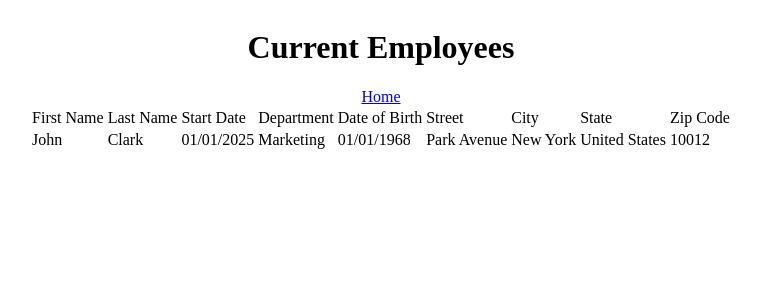
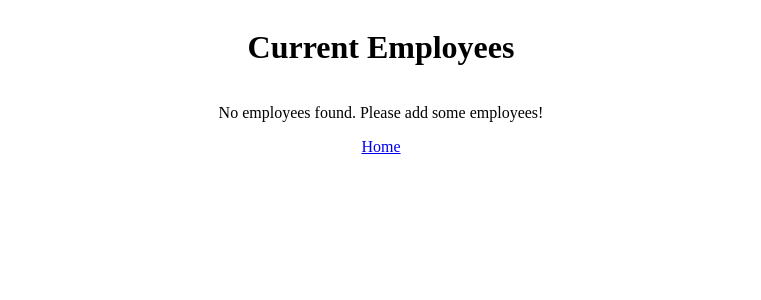
Before and after one commit to inesder/hrnet, a React (Create React App) app: page /employeelist in a window 1280 px wide. Shown: the top 300 px of the page, without its empty margins (259-1020 px from the left). Built offline with nearby package versions, Linux system fonts and the light colour scheme.

Commit message:
add datas in tab

```diff
--- a/src/components/Calendar.jsx
+++ b/src/components/Calendar.jsx
@@ -3,10 +3,13 @@ import { AdapterDayjs } from '@mui/x-date-pickers/AdapterDayjs'
 import { DatePicker } from '@mui/x-date-pickers/DatePicker';
 
 
-function Calendar() {
+function Calendar({ value, onChange }) {
   return (
     <LocalizationProvider dateAdapter={AdapterDayjs}>
-      <DatePicker />
+      <DatePicker
+      value={value|| null}
+      onChange={(newValue) => onChange(newValue?.format('YYYY-MM-DD'))}
+      />
     </LocalizationProvider>
   );
 }
--- a/src/pages/CreateEmployee.jsx
+++ b/src/pages/CreateEmployee.jsx
@@ -19,7 +19,6 @@ function CreateEmployee() {
   const submitForm =  (data) => {
     console.log(data);
     dispatch(addEmployee(data));
-    alert('Employee added successfully!');
     navigate('/employeelist');
   }
 
--- a/src/pages/EmployeeList.jsx
+++ b/src/pages/EmployeeList.jsx
@@ -2,25 +2,39 @@ import '../styles/styles.css';
 import Table from "../components/Table";
 import { useSelector } from 'react-redux';
 
-function EmployeeList(){
+function EmployeeList() {
     const employees = useSelector((state) => state.employees.employees);
     console.log('Employees in Redux:', employees);
+
     const theadData = ["First Name", "Last Name", "Start Date", 'Department', "Date of Birth", "Street", "City", "State", "Zip Code"];
 
-    const tbodyData = [
-        {
-            id: "1",
-            items: ["John", "Clark", "01/01/2025", "Marketing", "01/01/1968", "Park Avenue", "New York", "United States", "10012"],
-        }
-    ];
-return(
+    // Vérifie si employees est vide
+    const tbodyData = employees.length > 0 ? employees.map((employee, index) => ({
+        id: index.toString(),
+        items: [
+            employee.firstName,
+            employee.lastName,
+            employee.startDate,
+            employee.department,
+            employee.dateOfBirth,
+            employee.street,
+            employee.city,
+            employee.state,
+            employee.zipCode
+        ]
+    })) : [];
+
+    return (
         <div id="employee-div" className="container">
             <h1>Current Employees</h1>
-            <table id="employee-table" className="display"></table>
+            {employees.length === 0 ? (
+                <p>No employees found. Please add some employees!</p>
+            ) : (
+                <Table theadData={theadData} tbodyData={tbodyData} />
+            )}
             <a href="index.html">Home</a>
-            <Table theadData={theadData} tbodyData={tbodyData} />
         </div>
-)
+    );
 }
 
-export default EmployeeList
+export default EmployeeList;
```
